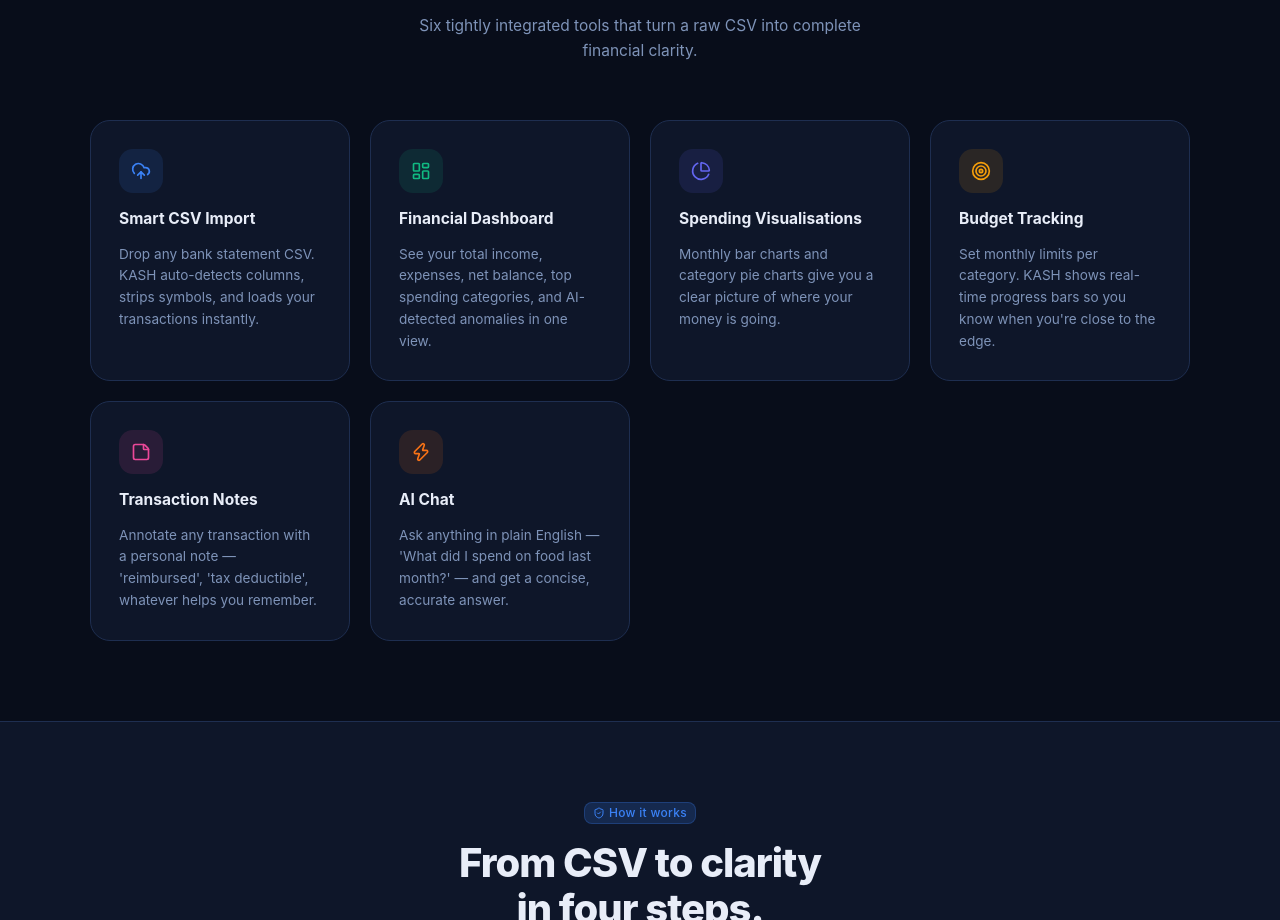
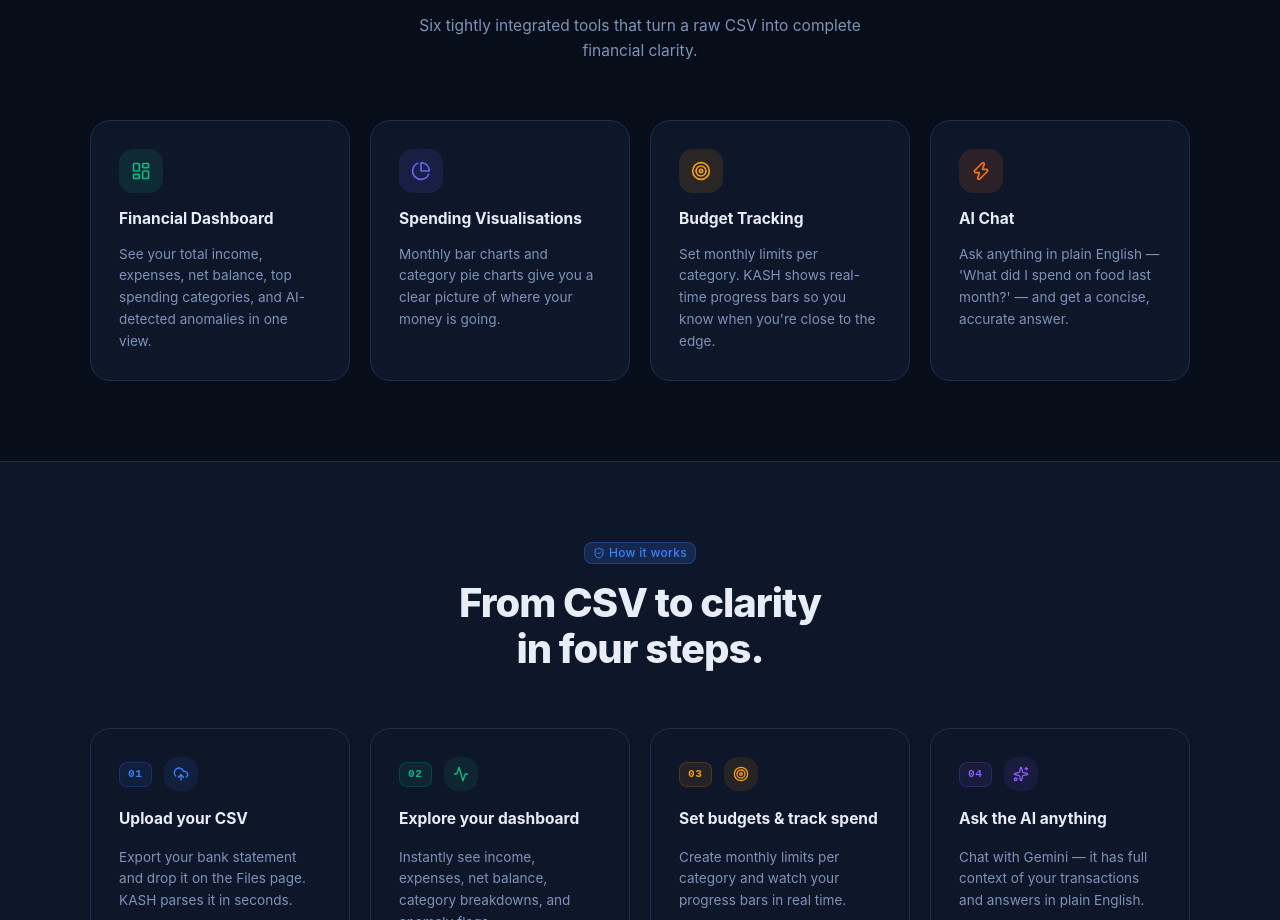
Before and after one commit to ngohainnam/kash, a Next.js app: page / in a window 1280 px wide. Shown: the part 793-1713 px from the top of the page. Built offline with nearby package versions, Linux system fonts and the light colour scheme; no server answers.

Commit message:
remove some features in homepage

```diff
--- a/app/page.tsx
+++ b/app/page.tsx
@@ -11,7 +11,6 @@ import {
   Sparkles,
   Target,
   PieChart,
-  StickyNote,
   ShieldCheck,
   LayoutDashboard,
 } from "lucide-react";
@@ -26,14 +25,6 @@ import {
 } from "@/components/ui/table";
 
 const FEATURES = [
-  {
-    icon: UploadCloud,
-    title: "Smart CSV Import",
-    desc: "Drop any bank statement CSV. KASH auto-detects columns, strips symbols, and loads your transactions instantly.",
-    color: "#3b82f6",
-    glow: "rgba(59,130,246,0.12)",
-    href: "/files",
-  },
   {
     icon: LayoutDashboard,
     title: "Financial Dashboard",
@@ -57,14 +48,6 @@ const FEATURES = [
     color: "#f59e0b",
     glow: "rgba(245,158,11,0.12)",
     href: "/budget",
-  },
-  {
-    icon: StickyNote,
-    title: "Transaction Notes",
-    desc: "Annotate any transaction with a personal note — 'reimbursed', 'tax deductible', whatever helps you remember.",
-    color: "#ec4899",
-    glow: "rgba(236,72,153,0.12)",
-    href: "/files",
   },
   {
     icon: Zap,
```
